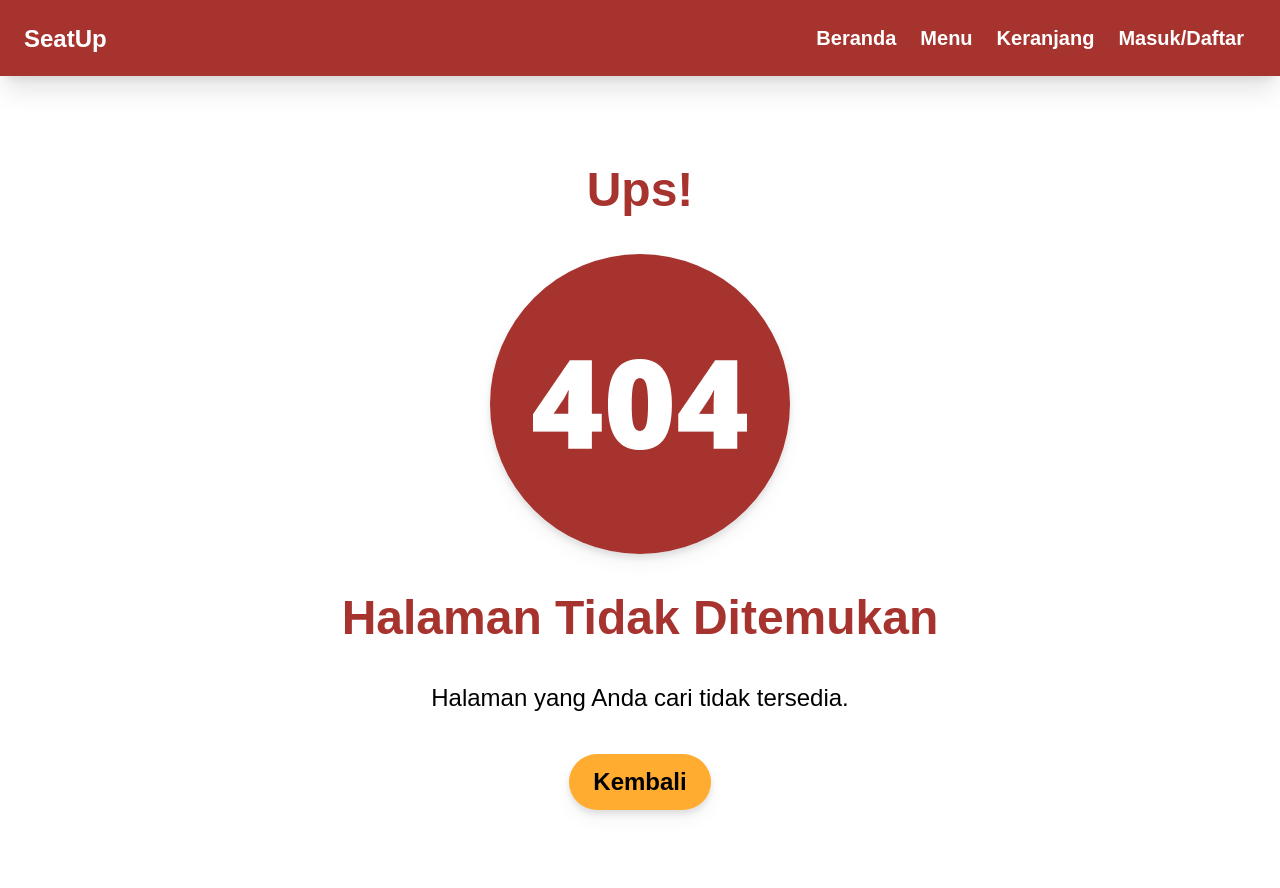
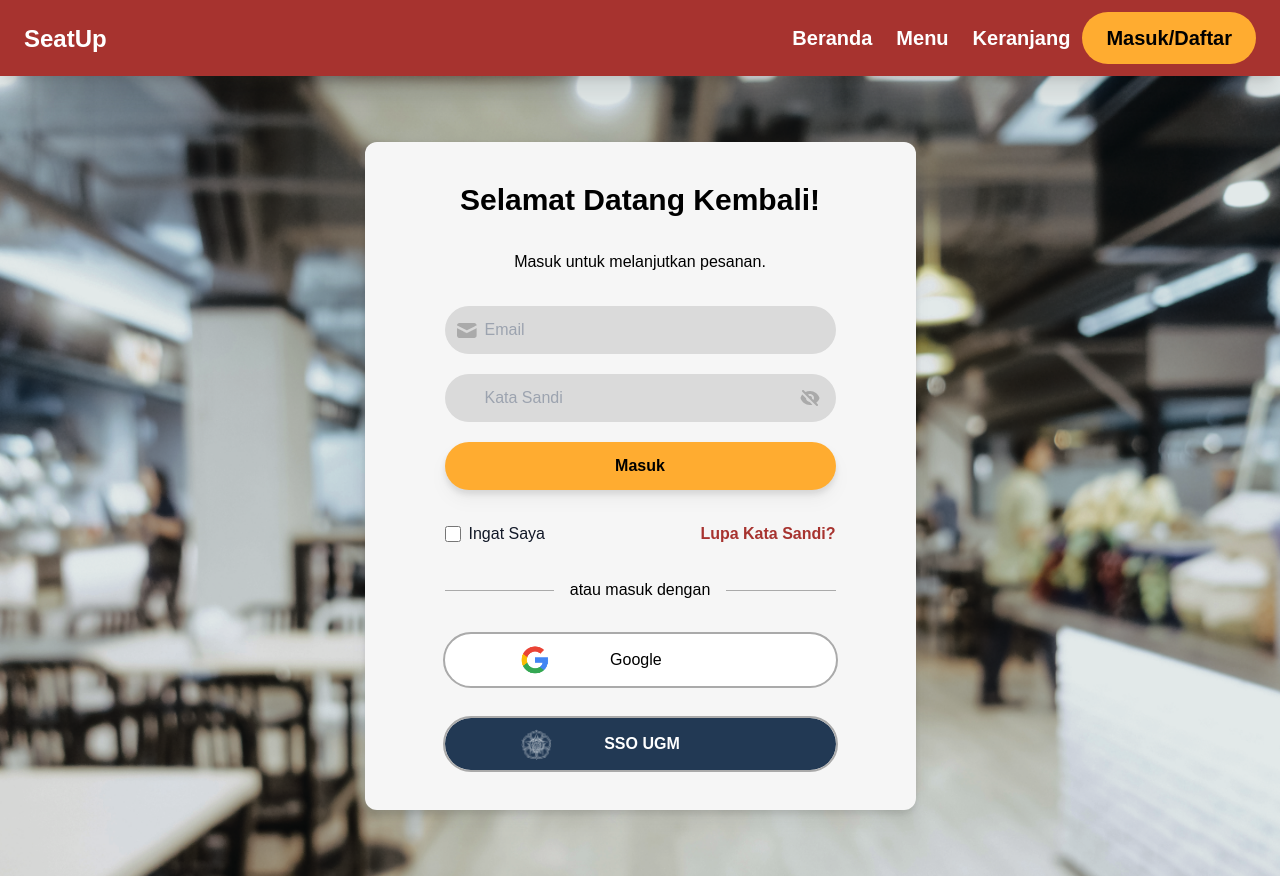
Before and after one commit to geloramanalu/seatup, a React (Create React App) app in the folder seatup/: page /login in a window 1280 px wide. Built offline with nearby package versions, Linux system fonts and the light colour scheme; a web font is replaced by a local one.

Commit message:
[edit]: login
Signed-off-by: MusyafaRT <musyafart@gmail.com>

```diff
--- a/seatup/src/App.js
+++ b/seatup/src/App.js
@@ -9,12 +9,16 @@ import Cart from './component/Cart';
 import Checkout from './component/Checkout';
 import Error from './component/Error';
 import LoadingPayment from './component/LoadingPayment';
+import Login from './component/Login';
+import { useState } from 'react';
 
 
 function App() {
+  const [login, setLogin] = useState(false);
+
   return (
     <div>
-      <Navbar />
+      <Navbar login={login}/>
       <Routes>
         <Route path='/' element={<Homepage />} />
         <Route path='/checkout' element={<Checkout />} />
@@ -23,6 +27,7 @@ function App() {
         <Route path='/cart' element={<Cart />} />
         <Route path='/checkout' element={<Checkout />} />
         <Route path='/loading-payment' element={<LoadingPayment />} />
+        <Route path='/login' element={login ? <Profil /> : <Login setLogin={setLogin}/>} />
         <Route path="*" element={<Error />} />
       </Routes>
     </div>
--- a/seatup/src/component/Checkout.jsx
+++ b/seatup/src/component/Checkout.jsx
@@ -1,8 +1,7 @@
 import { useState } from "react";
 import { FontAwesomeIcon } from "@fortawesome/react-fontawesome";
 import { faPencil, faGreaterThan} from "@fortawesome/free-solid-svg-icons";
-
-
+import { seatupData } from "./data";
 
 const Checkout = () => {
     const[counter, setCounter] = useState(0);
@@ -20,8 +19,9 @@ const Checkout = () => {
     }
 
 
+
     return (
-        <div className="checkout-container flex flex-col justify-center mx-6 my-12 xl:mx-12 xl:my-20">
+        <div className="checkout-container flex flex-col justify-center mx-6 my-24 xl:mx-12 xl:my-20">
             <div className="order flex flex-col lg:w-8/12 w-full mb-3 ">
                 <h1 className="text-3xl xl:text-5xl font-extrabold  border-b-4 xl:mb-5 xl:pl-10 px-2 pb-2 border-opacity-20 border-black">Checkout</h1>
                 <div className="customer text-md xl:text-2xl font-semibold opacity-75 xl:mb-16 xl:pl-10 lg:text-start text-center">
@@ -47,9 +47,9 @@ const Checkout = () => {
                     <div className="flex flex-col flex-1 items-center xl:my-3 justify-center">
                         <div className="shape box-content h-44 w-44 xl:h-64 xl:w-64 lg:px-8 lg:py-8 mb-8 bg-abu text-center"></div>
                         <div className=" flex flex-row text-black w-full lg:w-4/6 justify-evenly">
-                            <button className="relative w-12 h-12 xl:w-16 xl:h-16 mx-3 mr-3 rounded-full flex justify-center items-center text-center p-5 shadow-xl bg-kuning " onClick={() => decrement()}>-</button>
+                            <button className="relative w-12 h-12 xl:w-16 xl:h-16 mx-3 mr-3 rounded-full flex justify-center items-center text-center p-5 shadow-xl bg-kuning hover:bg-opacity-75" onClick={() => decrement()}>-</button>
                             <h1 className="text-xl xl:text-2xl self-center text-abu px-3">{counter}</h1>
-                            <button className="relative w-12 h-12 xl:w-16 xl:h-16 mx-3 mr-3 rounded-full flex justify-center items-center text-center p-5 shadow-xl bg-kuning " onClick={() => increment()}>+</button>
+                            <button className="relative w-12 h-12 xl:w-16 xl:h-16 mx-3 mr-3 rounded-full flex justify-center items-center text-center p-5 shadow-xl bg-kuning hover:bg-opacity-75" onClick={() => increment()}>+</button>
                         </div>
                     </div>
                 </div>
@@ -82,8 +82,8 @@ const Checkout = () => {
                         </div>
                     </div>
                     <div className="bottom-0 sticky lg:relative bg-merah rounded-2xl xl:mx-7 px-4 mx-3 mt-4 flex-col flex text-abu font-bold divide-y divide-kuning">
-                        <button className="text-md xl:text-xl text-start p-2 mx-1 xl:p-4 xl:mx-2 flex items-center justify-between  hover:text-gray-500">Tunai <FontAwesomeIcon icon={faGreaterThan} /></button>
-                        <button className="text-md xl:text-xl text-start p-2 mx-1 xl:p-4 xl:mx-2 flex items-center justify-between hover:text-gray-500 mb-2">Terapkan Promo <FontAwesomeIcon icon={faGreaterThan} /></button>
+                        <button className="text-md xl:text-xl text-start p-2 mx-1 xl:p-4 xl:mx-2 flex items-center justify-between  hover:text-gray-400">Tunai <FontAwesomeIcon icon={faGreaterThan} /></button>
+                        <button className="text-md xl:text-xl text-start p-2 mx-1 xl:p-4 xl:mx-2 flex items-center justify-between hover:text-gray-400 mb-2">Terapkan Promo <FontAwesomeIcon icon={faGreaterThan} /></button>
                     </div>
                 </div>
             </div>
--- a/seatup/src/component/Homepage.jsx
+++ b/seatup/src/component/Homepage.jsx
@@ -3,7 +3,7 @@ import homepageBtnBackground2 from "../img/homepage_btn2.png"
 
 const HomepageButton = ({ image, label }) => {
   return (
-    <button className="mt-5 rounded-3xl border-4 border-[#A7332F] w-full">
+    <button className="mt-10 rounded-3xl border-4 border-[#A7332F] w-full">
       <img src={image} className="w-full"></img>
       <div className="py-2 m-3 rounded-3xl bg-merah text-white text-2xl">
         {label}
--- a/seatup/src/component/Login.jsx
+++ b/seatup/src/component/Login.jsx
@@ -5,37 +5,82 @@ import passOff from "../img/login_pass_no.svg"
 import googleIcon from "../img/login_google.png"
 import ugmIcon from "../img/login_ugm.png"
 import { useState } from 'react'
+import { useNavigate } from "react-router"
 
-const Login = () => {
-  const [open, setOpen] = useState(false)
+
+const Login = ({setLogin}) => {
+  const [open, setOpen] = useState(false);
+  const [username, setUsername] = useState('');
+  const [password, setPassword] = useState('');
+  const navigate = useNavigate();
+
+
+
+  let user;
+  let pass;
+
+  const users = {
+    user1: {
+      username1: 'ronggo1811@gmail.com',
+      password1: 'ronggo',
+    }
+  }
+  const handleSubmit = (e) => {
+    e.preventDefault();
+
+    setUsername('');
+    setPassword('');
+  }
 
   const toggle = () => {
     setOpen(!open)
   }
 
+
+  const handleLogin = () => {
+    if(username === users.user1.username1 && password === users.user1.password1){
+      setLogin(true);
+      navigate('/profil')
+    }else{
+      navigate('/error')
+    }
+  }
+
+
   return (
-    <div className="bg-[url(./img/login_bg.png)] bg-cover h-screen -mt-3">
-      <div className="flex flex-col items-center justify-center w-screen h-screen">
+    <div className="bg-[url(./img/login_bg.png)] bg-cover w-full h-full">
+      <div className="flex w-full justify-center items-center h-screen ">
         <div className="flex-col  gap-y-8 box-content rounded-xl px-20 py-10 flex justify-center items-center bg-brokenwhite drop-shadow-lg">
           <h1 className="text-black font-extrabold text-3xl ">Selamat Datang Kembali! </h1>
           <h1>Masuk untuk melanjutkan pesanan.</h1>
           <div>
-            <form action="#" className="w-full">
-              <label className="relative block">
+            <form action="#" className="w-full" onSubmit={handleSubmit}>
+              <label className="relative block mb-5">
                 <span className="absolute inset-y-0 left-0 flex items-center pl-3">
                   <img src={email}></img>
                 </span>
-                <input type="email" name="email" id="email" className="rounded-full  bg-abu text-gray-900 h-12 w-full pl-10 pr-36 p-2.5 focus:outline-none " placeholder="Email" required=""></input>
+                <input
+                  type="email"
+                  name="email"
+                  id="email"
+                  className="rounded-full  bg-abu text-gray-900 h-12 w-full pl-10 pr-36 p-2.5 focus:outline-none "
+                  placeholder="Email"
+                  required=""
+                  onChange={e => setUsername(e.target.value)}
+                  value={username}></input>
               </label>
-            </form>
-          </div>
-          <div>
-            <form action="#" className="w-full">
-              <label className="relative block">
+              <label className="relative block mb-5">
                 <span className="absolute inset-y-0 left-0 flex items-center pl-4">
                   <img src={password}></img>
                 </span>
-                <input type={(open === false) ? 'password' : 'text'} name="password" id="password" className="rounded-full px-4 py-2 bg-abu text-gray-900 h-12 w-full pl-10 pr-36 p-2.5 focus:outline-none " placeholder="Kata Sandi" required=""></input>
+                <input
+                  type={(open === false) ? 'password' : 'text'}
+                  name="password" id="password"
+                  className="rounded-full px-4 py-2 bg-abu text-gray-900 h-12 w-full pl-10 pr-36 p-2.5 focus:outline-none "
+                  placeholder="Kata Sandi"
+                  required=""
+                  onChange={e => setPassword(e.target.value)}
+                  value={password}></input>
                 <div className="absolute inset-y-0 right-4  flex items-center text-sm leading-5">
                   <div>
                     {
@@ -45,17 +90,20 @@ const Login = () => {
                   </div>
                 </div>
               </label>
+            <button
+              type="submit"
+              className="text-black hover:bg-kuningtua bg-kuning rounded-full px-6 py-3 font-extrabold w-full items-center drop-shadow-lg  text-center "
+              onClick={e => handleLogin(e)} >
+                Masuk
+            </button>
             </form>
           </div>
           <div className="flex justify-between w-full" >
-            <div class="flex items-center ">
-              <input id="default-checkbox" type="checkbox" value="" class="w-4 h-4 text-blue-600 bg-gray-100 rounded border-gray-300 focus:ring-blue-500 focus:ring-2"></input>
-              <label for="default-checkbox" class="ml-2  text-gray-900">Ingat Saya</label>
+            <div className="flex items-center ">
+              <input id="default-checkbox" type="checkbox" value="" className="w-4 h-4 text-blue-600 bg-gray-100 rounded border-gray-300 focus:ring-blue-500 focus:ring-2"></input>
+              <label htmlFor="default-checkbox" className="ml-2  text-gray-900">Ingat Saya</label>
             </div>
             <a className="font-bold text-merah" href="#"> Lupa Kata Sandi?</a>
-          </div>
-          <div>
-            <button type="button" class="text-black hover:bg-kuningtua bg-kuning rounded-full px-6 py-3 font-extrabold  drop-shadow-lg  text-center ">Masuk</button>
           </div>
           <div className="relative flex  items-center w-full">
             <div className="flex-grow border-t border-darkerabu"></div>
@@ -64,7 +112,7 @@ const Login = () => {
           </div>
 
 
-          <div class="w-full flex items-center" >
+          <div className="w-full flex items-center" >
             <button type="button" className="flex flex-row hover:bg-darkerabu items-center justify-center w-full px-4 py-2 text-black bg-white rounded-full  text-center  outline outline-2 outline-darkerabu">
               <div className="flex basis-5/12 items-center justify-center w-full">
                  <img src={googleIcon} className="w-9"></img>
@@ -75,7 +123,7 @@ const Login = () => {
             </button>
           </div>
 
-          <div class="w-full flex items-center " >
+          <div className="w-full flex items-center " >
             <button type="button" className="flex flex-row  hover:bg-darkbiru items-center justify-center w-full px-4 py-2 text-white bg-biru rounded-full  text-center  outline outline-2 outline-darkerabu font-bold">
                     <div className="flex basis-4/12 items-center justify-center w-full pl-8">
                     <img src={ugmIcon} className="w-9"></img>
--- a/seatup/src/component/Navbar.jsx
+++ b/seatup/src/component/Navbar.jsx
@@ -4,16 +4,34 @@ import { faCoffee } from "@fortawesome/free-solid-svg-icons";
 import { NavLink, useLocation } from "react-router-dom";
 
 
-export default function Navbar() {
+export default function Navbar({login}) {
   const [navbarOpen, setNavbarOpen] = React.useState(false);
 
   const location  = useLocation();
   const {pathname} = location;
   const splitLocation = pathname.split("/");
 
+  const handleProfil = () => {
+    if (window.performance) {
+      if (performance.navigation.type === 1 && login) {
+        return (
+          <>
+            <i className=" opacity-75"></i><span className="text-xl ">Profil</span>
+          </>
+        );
+      } else {
+        return (
+          <>
+            <i className=" opacity-75"></i><span className="text-xl ">Masuk/Daftar</span>
+          </>
+        );
+      }
+    }
+  }
+
   return (
     <>
-      <nav className="sticky top-0 flex flex-wrap items-center justify-between px-2 py-3 500 mb-3 navbar-seatup shadow-xl">
+      <nav className="sticky z-10 top-0 flex flex-wrap items-center justify-between px-2 py-3 500 navbar-seatup shadow-xl">
         <div className="container px-4 mx-auto flex flex-wrap items-center justify-between min-w-full">
           <div className="w-full relative flex justify-between lg:w-auto lg:static lg:block lg:justify-start">
             <NavLink
@@ -40,34 +58,34 @@ export default function Navbar() {
             <ul className="flex flex-col lg:flex-row list-none lg:ml-auto">
               <li className="nav-item">
                 <NavLink
-                  className={`flex items-center text-xs py-3 px-3 font-extrabold text-white hover:opacity-75 ${splitLocation[1] === "" ? "rounded-full py-3 px-6 text-black bg-kuning" : " "}`}
+                  className={`flex items-center text-xs py-3 px-3 font-extrabold hover:opacity-75 ${splitLocation[1] === "" ? "rounded-full py-3 px-6 text-black bg-kuning" : " text-white"}`}
                   to={"/"}
                 >
-                  <i className="opacity-75 "></i><span className=" text-xl ">Beranda</span>
+                  <i className="opacity-75 "></i><span className="text-xl ">Beranda</span>
                 </NavLink>
               </li>
               <li className="nav-item">
                 <NavLink
-                  className={`flex items-center text-xs py-3 px-3 font-extrabold text-white hover:opacity-75 ${splitLocation[1] === "menu" ? "rounded-full py-3 px-6 text-black bg-kuning" : " "}`}
+                  className={`flex items-center text-xs py-3 px-3 font-extrabold hover:opacity-75 ${splitLocation[1] === "menu" ? "rounded-full py-3 px-6 text-black bg-kuning" : " text-white"}`}
                   to={"/menu"}
                 >
-                  <i className="text-white opacity-75"></i><span className="text-xl ">Menu</span>
+                  <i className=" opacity-75"></i><span className="text-xl ">Menu</span>
                 </NavLink>
               </li>
               <li className="nav-item">
                 <NavLink
-                  className={`flex items-center text-xs py-3 px-3 font-extrabold text-white hover:opacity-75 ${splitLocation[1] === "cart" ? "rounded-full py-3 px-6 text-black bg-kuning" : " "}`}
+                  className={`flex items-center text-xs py-3 px-3 font-extrabold hover:opacity-75 ${splitLocation[1] === "cart" ? "rounded-full py-3 px-6 text-black bg-kuning" : " text-white"}`}
                   to={"/cart"}
                 >
-                  <i className="text-white opacity-75"></i><span className="text-xl ">Keranjang</span>
+                  <i className=" opacity-75"></i><span className="text-xl ">Keranjang</span>
                 </NavLink>
               </li>
               <li className="nav-item">
                 <NavLink
-                  className={`flex items-center text-xs py-3 px-3 font-extrabold text-white hover:opacity-75 ${splitLocation[1] === "profil" ? "rounded-full py-3 px-6 text-black bg-kuning" : " "}`}
-                  to={"/profil"}
+                  className={`flex items-center text-xs py-3 px-3 font-extrabold hover:opacity-75 ${splitLocation[1] === "login" ? "rounded-full py-3 px-6 text-black bg-kuning" : " text-white"}`}
+                  to={"/login"}
                 >
-                  <i className="text-white opacity-75"></i><span className="text-xl ">Masuk/Daftar</span>
+                  {e => handleProfil(e)}
                 </NavLink>
               </li>
             </ul>
--- a/seatup/src/component/Profil.jsx
+++ b/seatup/src/component/Profil.jsx
@@ -1,6 +1,6 @@
 const Profil = ({text, backdrop}) => {
     return (
-        <div className="profil-container flex flex-col lg:flex-row justify-center lg:justify-evenly pt-4 lg:pt-24 lg:pl-16 flex-wrap lg:flex-nowrap">
+        <div className="profil-container flex flex-col lg:flex-row justify-center lg:justify-evenly pt-4 lg:pt-20 lg:pl-16 flex-wrap lg:flex-nowrap">
             <div className="menu-profil-container flex flex-col items-center lg:items-start">
                 <h1 className="text-black 2xl:text-4xl text-2xl text font-extrabold">Hello, Ronggo!</h1>
                 <p className="text-gray-500 w-8/12 text-center text-md lg:text-left">Bergabung Sejak, 21 Oktober 2022</p>
--- /dev/null
+++ b/seatup/src/component/data.js
@@ -0,0 +1,15 @@
+export const seatupData = [{
+    users: {
+        user1: {
+          username1: 'ronggo1811@gmail.com',
+          password1: 'ronggo',
+        }
+      },
+    menu: {
+        menu1: {
+            nama: 'Ayam Rizky',
+            price: '23.000',
+        }
+    }
+
+}];
```
